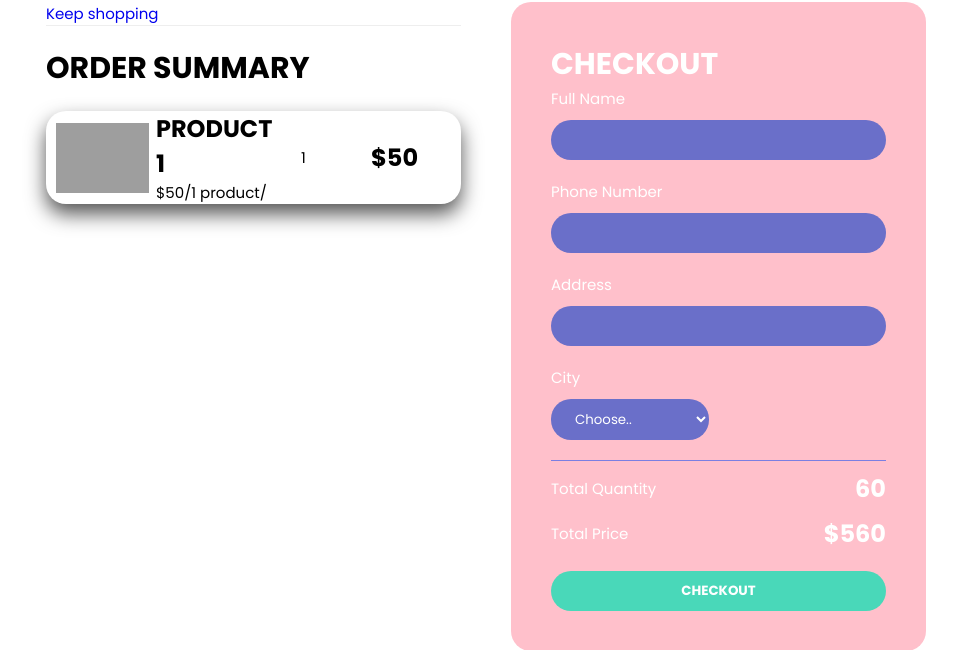
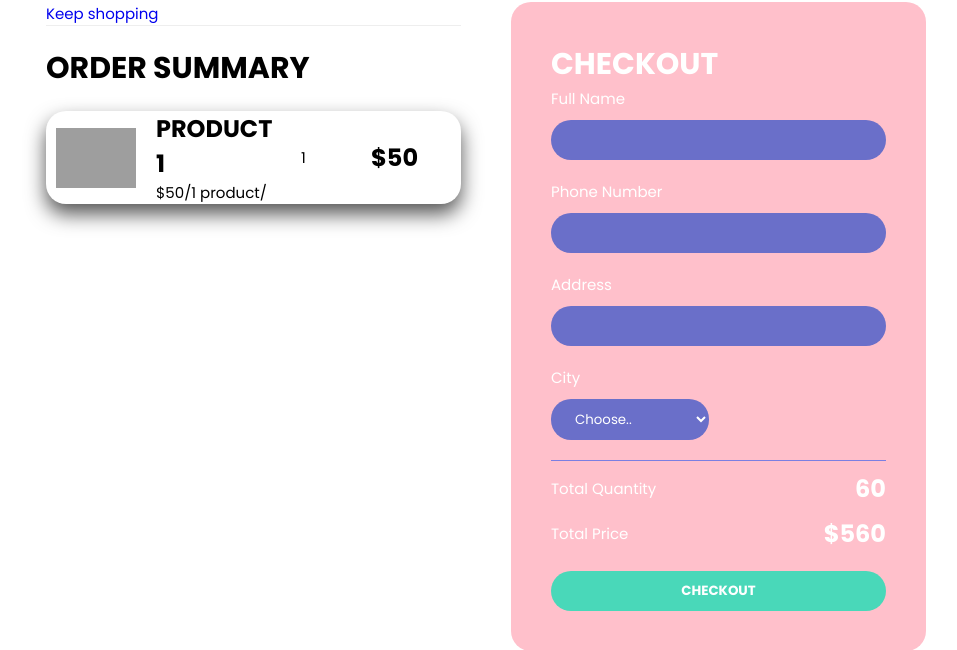
Before and after one commit to dcagamage/Online-Fashion-Store-Management-System, a PHP site: page /checkout.html in a window 1280 px wide. Shown: the part 278-928 px from the top of the page, without its empty margins (154-1111 px from the left). Run offline with PHP 8.4, Linux system fonts and the light colour scheme; grey boxes are pictures that could not be loaded.

Commit message:
Update checkout.css

```diff
--- a/Front-End/CSS/checkout.css
+++ b/Front-End/CSS/checkout.css
@@ -4,6 +4,7 @@
     grid-template-columns:repeat(2,1fr) ;
     gap: 50px;
     padding: 200px;
+    flex-wrap:wrap;
 }
 .checkoutLayout .right{
     background-color: pink;
@@ -101,3 +102,27 @@
     text-decoration: none;
 
 }
+@media (max-width: 768px) {
+    .checkoutLayout {
+        flex-direction: column; /* Stack vertically */
+    }
+
+    .returnCart, .right {
+        width: 100%; /* Full width on mobile */
+    }
+
+    .navbar .links,
+    .btn_container {
+        display: none; /* Hide normal nav links */
+    }
+
+    .dropdown_menu {
+        display: block;
+    }
+}
+.returnCart .item img {
+    width: 100%;
+    max-width: 100px;
+    height: auto;
+    object-fit: cover;
+}
```
